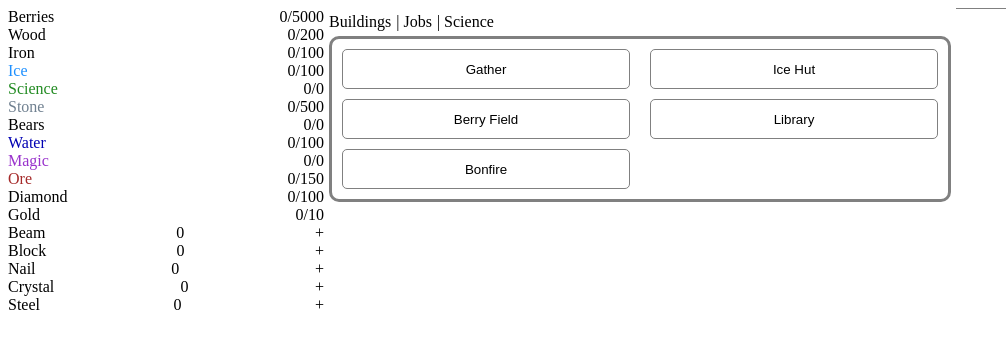
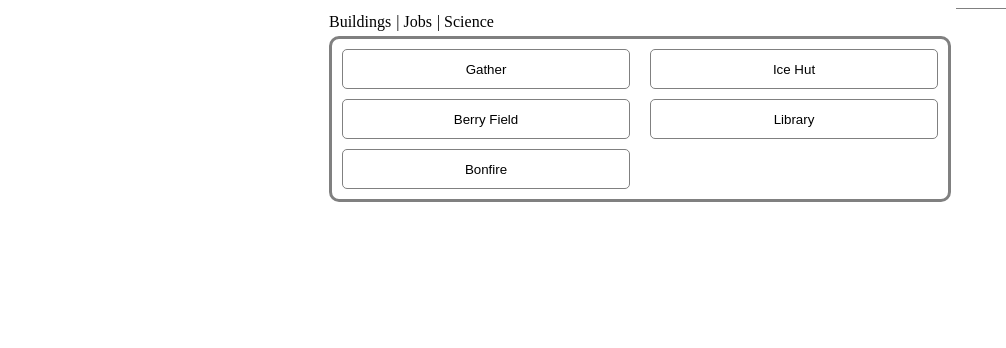
Before and after one commit to MayaColes/village-builder, an Angular app: page / in a window 1280 px wide. Shown: the top 348 px of the page, without its empty margins (0-1006 px from the left). Built offline with nearby package versions, Linux system fonts and the light colour scheme.

Commit message:
Resources are displayed only when visible

```diff
--- a/src/app/app.component.ts
+++ b/src/app/app.component.ts
@@ -39,7 +39,7 @@ export class AppComponent implements OnInit {
     let resource = this.gameObjectService.resources.find(obj => obj.name === affectedResourceName)
 
     if(resource){
-      resource.amount++;
+      resource.changeAmount(1);
     }
   }
 
--- a/src/components/resource-panel/resource-panel.component.html
+++ b/src/components/resource-panel/resource-panel.component.html
@@ -1,4 +1,8 @@
 <div class="labelContainer">
-    <resource-label  *ngFor="let resource of resources" [resource]="resource"></resource-label>
-    <craftable-resource-label *ngFor="let craftableResource of craftableResources" [craftableResource]="craftableResource"></craftable-resource-label>
+    <div *ngFor="let resource of resources" >
+        <resource-label *ngIf="resource.isVisible" [resource]="resource"></resource-label>
+    </div>
+    <div *ngFor="let craftableResource of craftableResources">
+        <craftable-resource-label *ngIf="craftableResource.isVisible" [craftableResource]="craftableResource"></craftable-resource-label>
+    </div>
 </div>
--- a/src/game-objects/building/building.ts
+++ b/src/game-objects/building/building.ts
@@ -56,7 +56,7 @@ export class Building {
                     return obj.name === required.name;
                 })
                 if(resource){
-                    resource.amount -= required.price;
+                    resource.changeAmount(-required.price);
                 }
             }
             this.numberBuilt_++;
--- a/src/game-objects/craftable-resource/craftable-resource.ts
+++ b/src/game-objects/craftable-resource/craftable-resource.ts
@@ -51,10 +51,10 @@ export class CraftableResource {
                     return obj.name === required.name;
                 })
                 if(resource){
-                    resource.amount -= required.price;
+                    resource.changeAmount(-required.price);
                 }
             }
-            this.amount += numberCrafted;
+            this.amount_ += numberCrafted;
         }
     }
 
@@ -76,7 +76,15 @@ export class CraftableResource {
         return this.usedResources_.find(obj => obj.name === resourceName)
     }
 
-    set amount(amount : number) { this.amount_ = amount }
+    changeAmount(amount : number){
+        if(this.amount + amount > 0){
+            this.amount_ += amount;
+        }
+        else{
+            this.amount_ = 0;
+        }
+        this.isVisible_ = true;
+    }
 
     get amount() { return this.amount_ }
 
--- a/src/game-objects/researchable/researchable.ts
+++ b/src/game-objects/researchable/researchable.ts
@@ -40,7 +40,7 @@ export class Researchable {
                     return obj.name === required.name;
                 })
                 if(resource){
-                    resource.amount -= required.price;
+                    resource.changeAmount(-required.price);
                 }
             }
             this.isResearched_ = true;
--- a/src/game-objects/resource/resource.ts
+++ b/src/game-objects/resource/resource.ts
@@ -22,10 +22,16 @@ export class Resource {
     }
 
     addCurrentProduction(){
+        this.changeAmount(this.currentProduction)
+    }
+
+    changeAmount(amount : number){
+        if(amount === 0) return;
+
         if((this.amount_ + this.currentProduction_) <= this.maximum &&
             (this.amount_ + this.currentProduction_) >= 0){
 
-            this.amount_ += this.currentProduction_;
+            this.amount_ += amount;
         }
         else if((this.amount_ + this.currentProduction_) < 0){
             this.amount_ = 0;
@@ -33,13 +39,13 @@ export class Resource {
         else{
             this.amount_ = this.maximum_;
         }
+
+        this.isVisible_ = true;
     }
 
     set currentProduction(production : number) { this.currentProduction_ = production }
 
     set maximum(maximum : number) { this.maximum_ = maximum }
-
-    set amount(amount : number) { this.amount_ = amount }
 
     get currentProduction() { return this.currentProduction_ }
 
--- a/src/services/game-objects.service.ts
+++ b/src/services/game-objects.service.ts
@@ -174,7 +174,7 @@ export class GameObjectsService {
 
   addBear() {
     this.freeBears++;
-    this.bears.amount++;
+    this.bears.changeAmount(1);
     this.freeBearsSubject.next(this.freeBears);
   }
 
```
